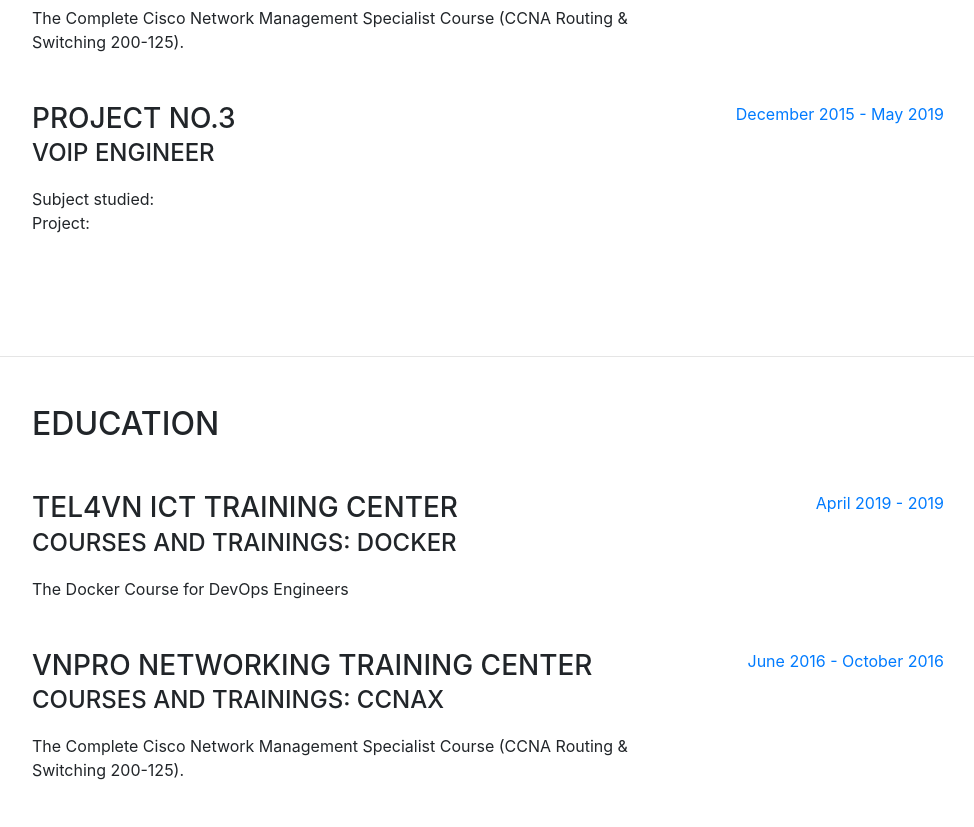
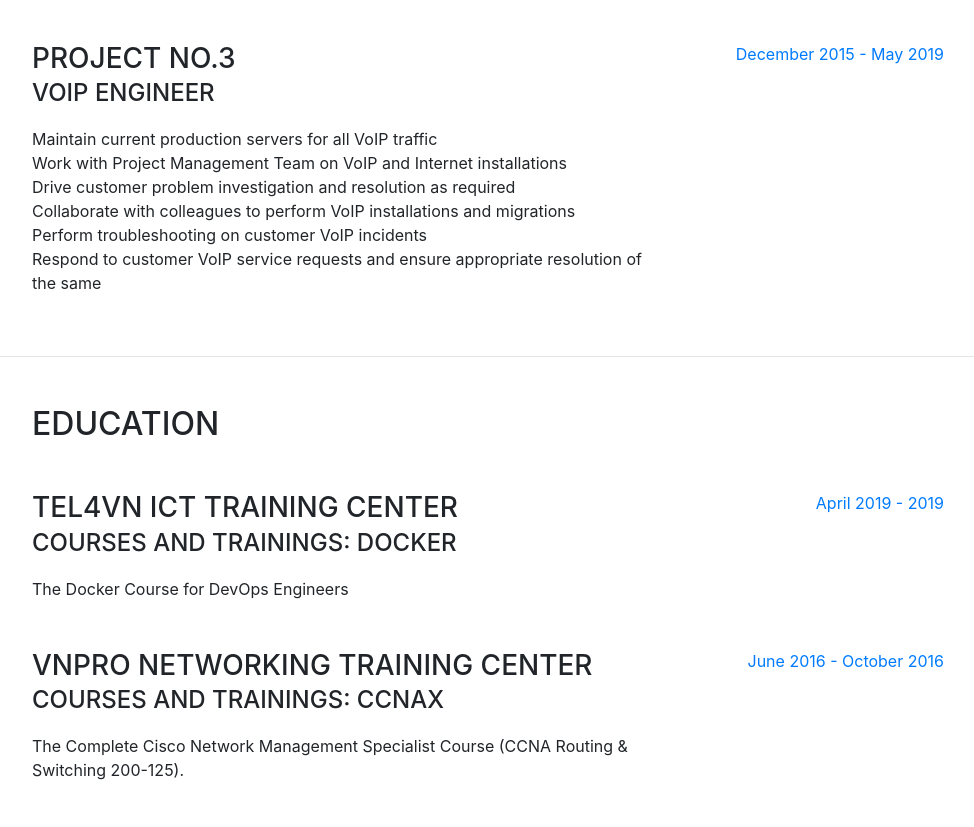
Before and after one commit to phan-van-thuy/nguyenngoctaibp.github.io, a website with bundled scripts: page index.html in a window 1280 px wide. Shown: the part 2880-3707 px from the top of the page, without its empty margins (288-1262 px from the left). Built offline with nearby package versions, Linux system fonts and the light colour scheme; a web font is replaced by a local one.

Commit message:
update voip
update voip

```diff
--- a/index.html
+++ b/index.html
@@ -185,8 +185,12 @@
             <div class="resume-content mr-auto">
               <h3 class="mb-0">Project No.3</h3>
               <div class="subheading mb-3">VoIP Engineer</div>
-              <div>Subject studied:</div>
-			        <div>Project:</div>
+              <div>Maintain current production servers for all VoIP traffic</div>
+              <div>Work with Project Management Team on VoIP and Internet installations</div>
+              <div>Drive customer problem investigation and resolution as required</div>
+              <div>Collaborate with colleagues to perform VoIP installations and migrations</div>
+              <div>Perform troubleshooting on customer VoIP incidents</div>
+              <div>Respond to customer VoIP service requests and ensure appropriate resolution of the same</div>
             </div>
             <div class="resume-date text-md-right">
               <span class="text-primary">December 2015 - May 2019</span>
```
